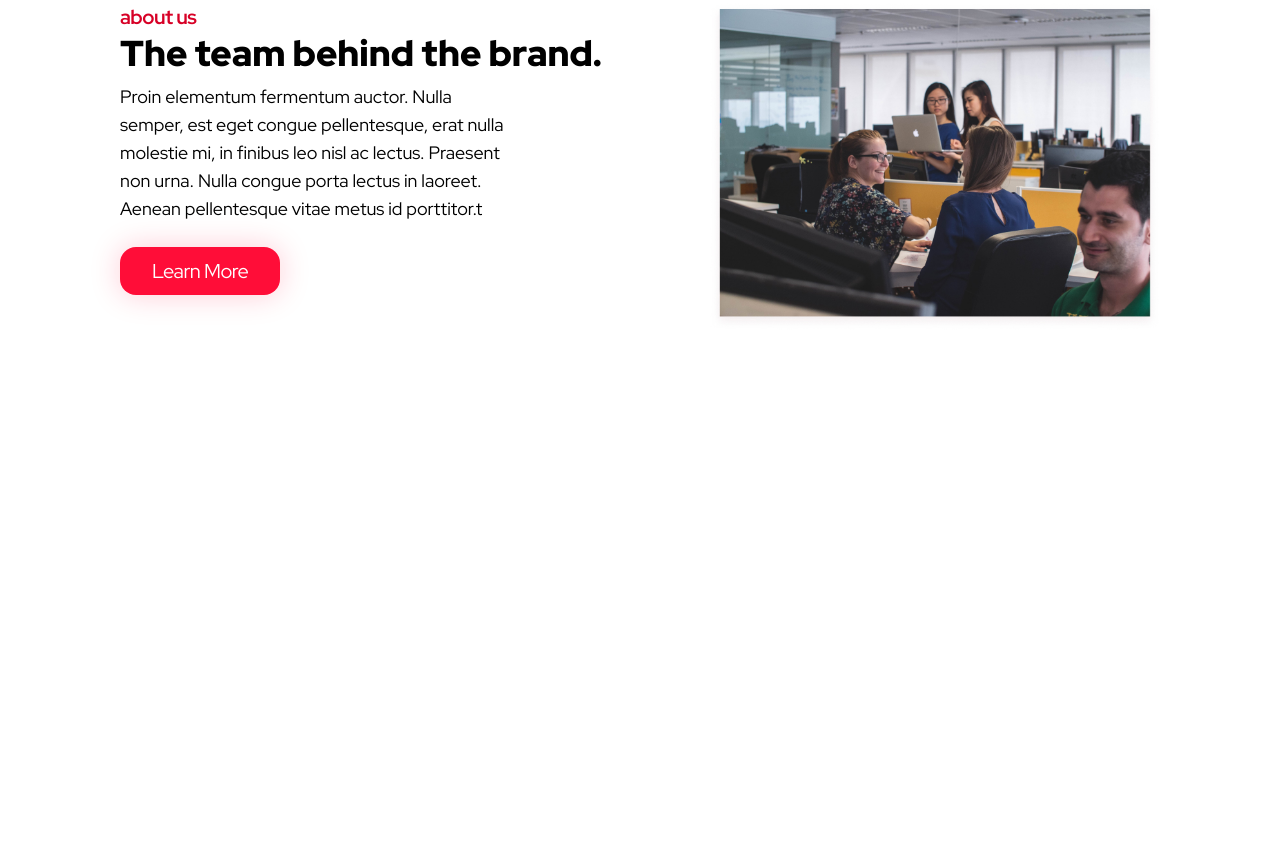
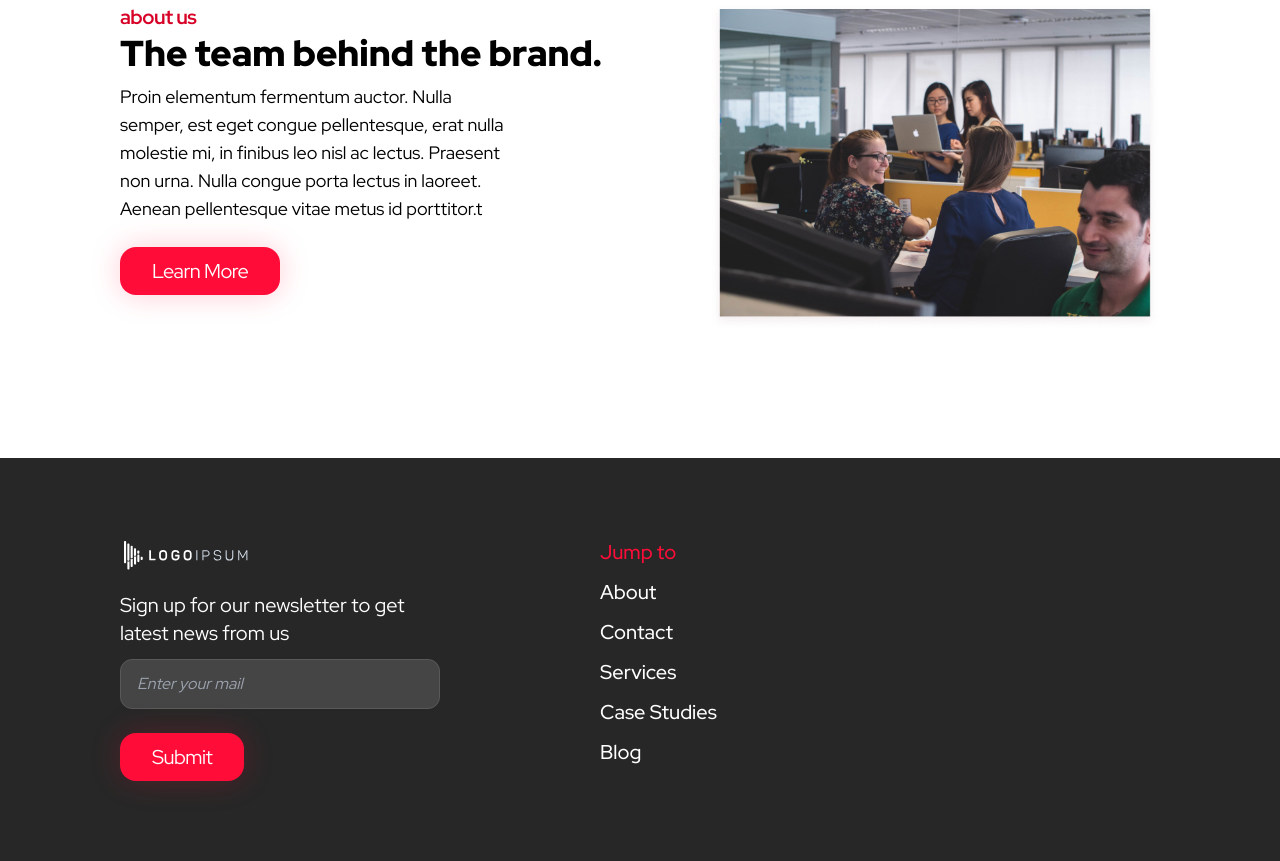
Before and after one commit to TozurElena/Tailwind, a website: page index.html in a window 1280 px wide. Shown: the part 596-1457 px from the top of the page. Before the commit the page ends 1054 px from the top, so only its background shows below. Drawn offline with Linux system fonts and the light colour scheme.

Commit message:
terminer footer

```diff
--- a/index.html
+++ b/index.html
@@ -89,6 +89,31 @@
     </section>
   </main>
 
+  <footer class="bg-darkgray py-20 md:py-10">
+    <div class="container">
+      <div class="flex gap-40 md:flex-col md:gap-10 ">
+        <div class="max-w-xs md:max-w-full">
+          <a href="#"><img src="./img/LogoFooter.svg" alt="logoFooter"></a>
+          <p class="mt-[18px] text-white text-xl ">Sign up for our newsletter to get latest news from us</p>
+          <input type="text" placeholder="Enter your mail" class="mt-3 bg-[#454545] flex w-full py-3 px-4 rounded-xl border-[1px] border-[#595959] text-white
+                  focus:outline-none focus:border-lightred placeholder:italic">
+          <button class="btn">Submit</button>
+        </div>
+        <div>
+          <div class="text-lightred text-xl font-medium">Jump to</div>
+          <ul class="mt-2">
+            <li class="mt-3"><a href="#" class="text-white  text-xl font-medium">About</a></li>
+            <li class="mt-3"><a href="#" class="text-white  text-xl font-medium">Contact</a></li>
+            <li class="mt-3"><a href="#" class="text-white  text-xl font-medium">Services</a></li>
+            <li class="mt-3"><a href="#" class="text-white  text-xl font-medium">Case Studies</a></li>
+            <li class="mt-3"><a href="#" class="text-white  text-xl font-medium">Blog</a></li>
+          </ul>
+        </div>
+      </div>
+    </div>
+
+  </footer>
+
   <script src="./scripts/main.js"></script>
 </body>
 </html>
```
Also changed, not shown: css/main.css, img/LogoFooter.svg (added).
